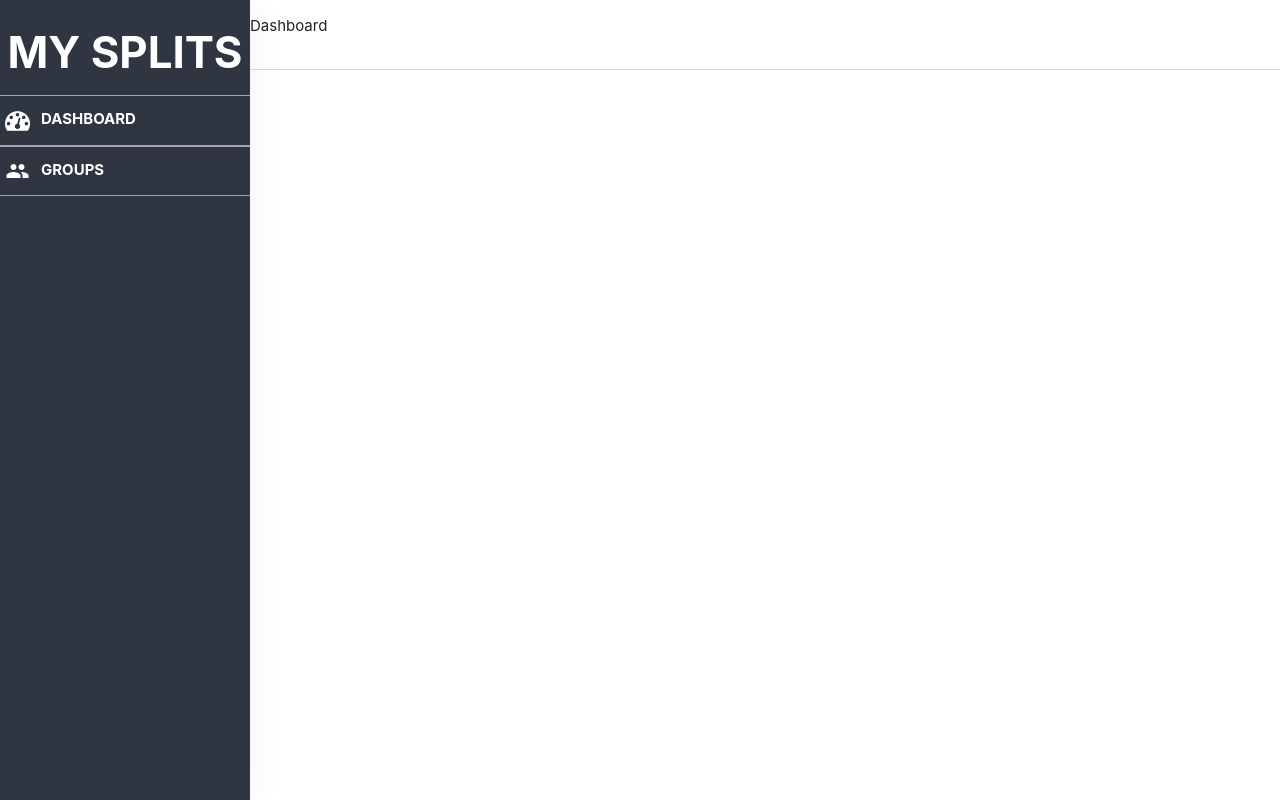
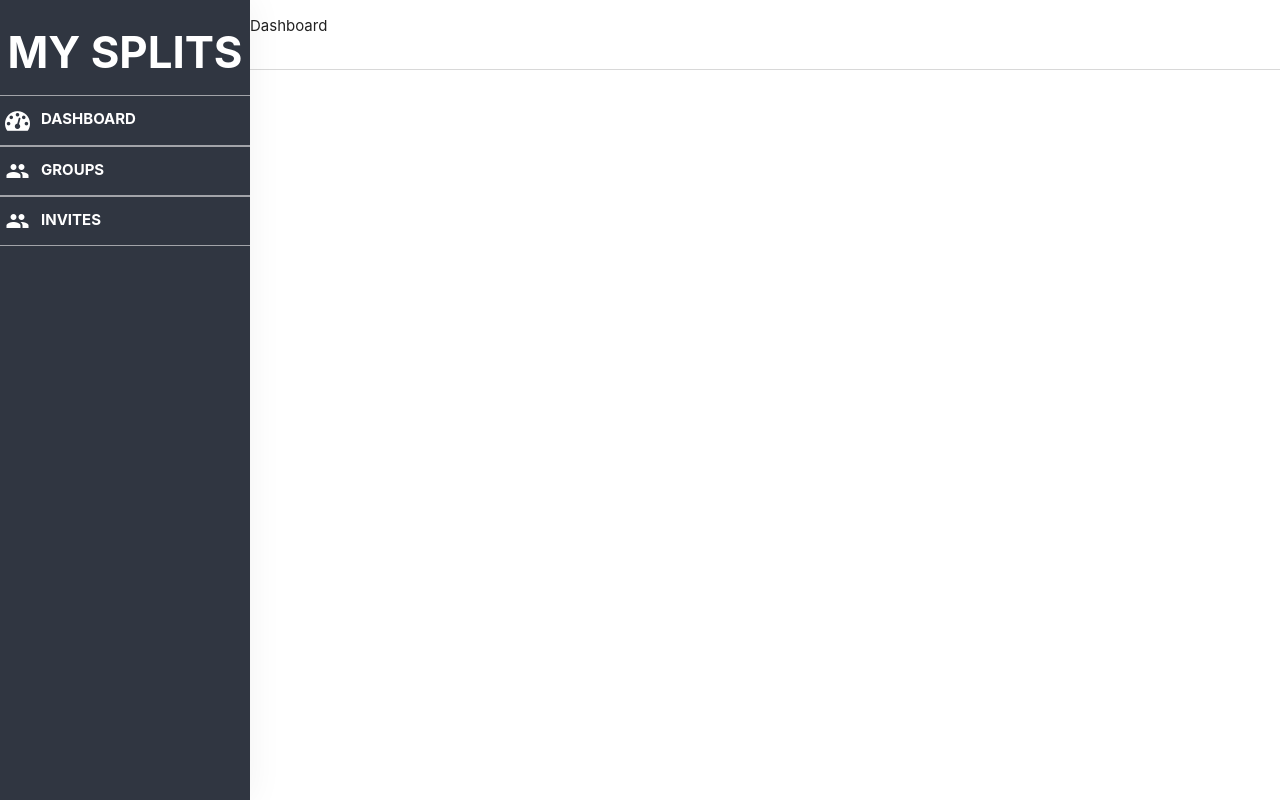
Before and after one commit to saurabh-github-1995/MYSPLITS, an Angular app in the folder MYSPLITS-FRONTEND/mysplits/: page /dashboard in a window 1280 px wide. Built offline with nearby package versions, Linux system fonts and the light colour scheme.

Commit message:
hide show added for sending invites div

```diff
--- a/MYSPLITS-FRONTEND/mysplits/src/app/dashboard/dashboard.component.html
+++ b/MYSPLITS-FRONTEND/mysplits/src/app/dashboard/dashboard.component.html
@@ -8,6 +8,10 @@
     <div class="sidepanel-navigation"  (click)="navigateToGroups()">
       <i class="material-icons sidebar-navigation-icon">group</i>
       <p> GROUPS</p>
+    </div>
+    <div class="sidepanel-navigation"  (click)="navigateToGroups()">
+      <i class="material-icons sidebar-navigation-icon">group</i>
+      <p> INVITES</p>
     </div>
 
   </div>
--- a/MYSPLITS-FRONTEND/mysplits/src/app/dashboard/groupdetails/groupdetails.component.html
+++ b/MYSPLITS-FRONTEND/mysplits/src/app/dashboard/groupdetails/groupdetails.component.html
@@ -9,7 +9,7 @@
       <i class="material-icons right">add_box</i>
     </button>
     <button class="btn waves-effect waves-light lime add-buttons" type="submit" name="action"
-      (click)="showAddExpenseForm()">Add Member
+      (click)="showSendInviteForm()">Add Member
       <i class="fa fa-user-plus" aria-hidden="true"></i>
     </button>
   </div>
@@ -50,7 +50,7 @@
       </div>
     </div>
   </div>
-  <div class="add-expense-form-div" id="searchUser" style="display: block;">
+  <div class="add-expense-form-div" id="searchUser" >
     <form class="row" autocomplete="off">
       <div class="col s12">
         <div class="row">
--- a/MYSPLITS-FRONTEND/mysplits/src/app/dashboard/groupdetails/groupdetails.component.ts
+++ b/MYSPLITS-FRONTEND/mysplits/src/app/dashboard/groupdetails/groupdetails.component.ts
@@ -202,7 +202,7 @@ export class GroupdetailsComponent implements OnInit {
     this.httpClient.post(this.serverEndpoints.SERVERURL + this.serverEndpoints.INVITEMEMBERTOGROUP, data, { headers: header }).subscribe((response: any) => {
       this.appComponent.hideLoader();
       if (response.operationStatus == this.serverEndpoints.OPERATION_SUCESSESULL) {
-        alert("SUCCESS")
+        $("#searchUser").hide('slow');
 
 
       } else {
@@ -221,6 +221,8 @@ export class GroupdetailsComponent implements OnInit {
     });
 
   }
-
+  showSendInviteForm(){
+    $("#searchUser").toggle('slow');
+  }
 //inviteMemberToGroup
 }
```
